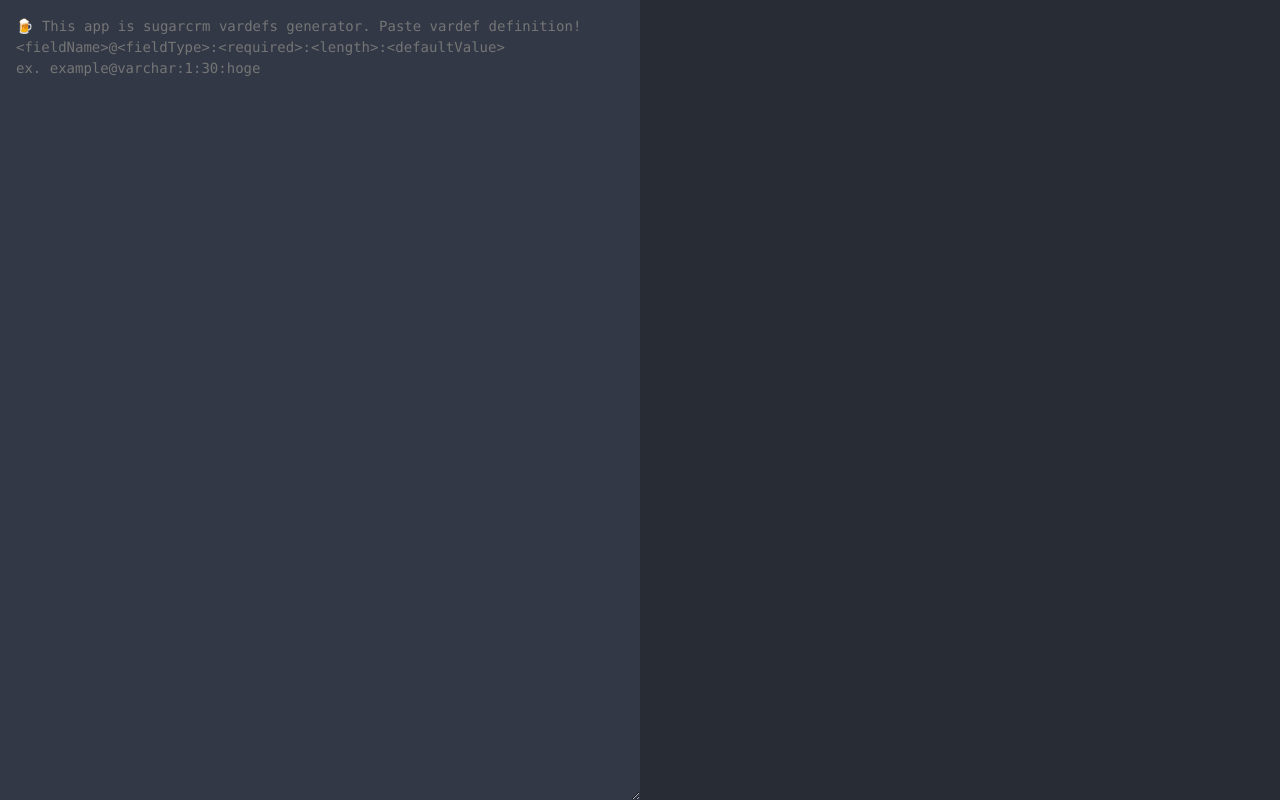
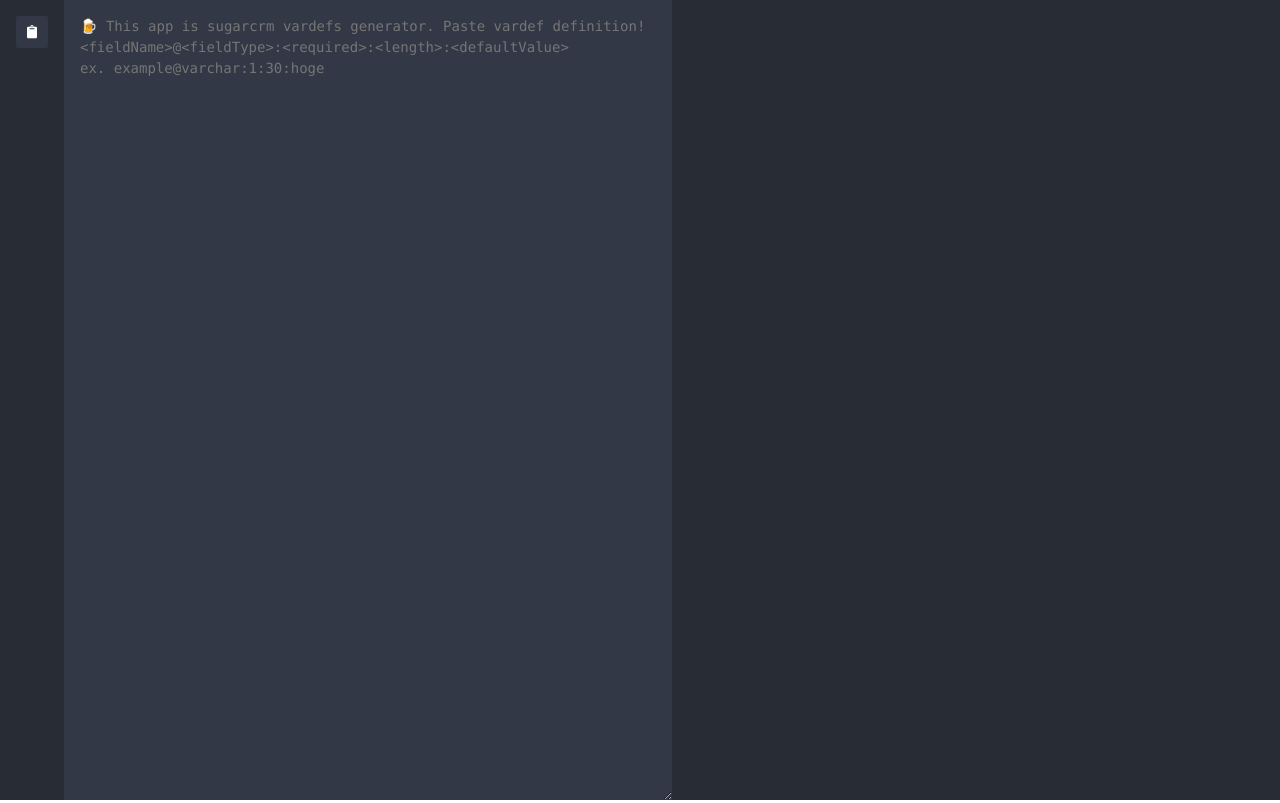
Before and after one commit to rythgs/sugar-vardefs-generator, a React (Create React App) app: page / in a window 1280 px wide. Built offline with nearby package versions, Linux system fonts and the light colour scheme.

Commit message:
クリップボードへコピー

```diff
--- a/package.json
+++ b/package.json
@@ -3,9 +3,13 @@
   "version": "0.1.0",
   "private": true,
   "dependencies": {
+    "@fortawesome/fontawesome-svg-core": "^1.2.18",
+    "@fortawesome/free-solid-svg-icons": "^5.8.2",
+    "@fortawesome/react-fontawesome": "^0.1.4",
     "lodash": "^4.17.11",
     "prismjs": "^1.15.0",
     "react": "^16.8.4",
+    "react-copy-to-clipboard": "^5.0.1",
     "react-dom": "^16.8.4",
     "react-scripts": "2.1.8"
   },
--- a/src/App.css
+++ b/src/App.css
@@ -41,3 +41,23 @@
   padding: 1rem;
   line-height: 1.5;
 }
+
+.tool {
+  flex: 1;
+  padding: 1rem;
+  text-align: center;
+}
+
+.tool button {
+  border: none;
+  background-color: #323846;
+  color: white;
+  border-radius: 2px;
+  width: 2rem;
+  height: 2rem;
+  cursor: pointer;
+}
+
+.tool button:hover {
+  background-color: #585f6d;
+}
--- a/src/App.js
+++ b/src/App.js
@@ -1,6 +1,9 @@
 import React, { Component } from 'react'
 import _ from 'lodash'
 import Prism from 'prismjs'
+import CopyToClipboard from 'react-copy-to-clipboard'
+import { FontAwesomeIcon } from '@fortawesome/react-fontawesome'
+import { faClipboard } from '@fortawesome/free-solid-svg-icons'
 
 import 'prismjs/components/prism-markup-templating'
 import 'prismjs/components/prism-php'
@@ -16,15 +19,25 @@ class App extends Component {
   constructor() {
     super()
     this.state = {
-      vardefs: []
+      vardefs: [],
+      copied: false
     }
   }
 
   render() {
-    const html = Prism.highlight(this.state.vardefs.join(''), Prism.languages.php, 'php')
+    const vardefs = this.state.vardefs.join('')
+    const html = Prism.highlight(vardefs, Prism.languages.php, 'php')
     return (
       <div className="App">
         <section className="App-header">
+          <div className="tool">
+            <CopyToClipboard text={vardefs} onCopy={() => this.setState({ copied: true })}>
+              <button title="copy">
+                <FontAwesomeIcon icon={faClipboard} />
+              </button>
+            </CopyToClipboard>
+            <p>{this.state.copied ? <span style={{ color: 'red' }}>ok</span> : null}</p>
+          </div>
           <div>
             <textarea
               className="paste-area"
@@ -98,7 +111,7 @@ class App extends Component {
       }
     }, this)
 
-    this.setState({ vardefs: list })
+    this.setState({ vardefs: list, copied: false })
   }
 
   vardefs(template, fieldName, extra = {}) {
```
Also changed, not shown: 1 other file (tests, documents, lock files or other folders).
